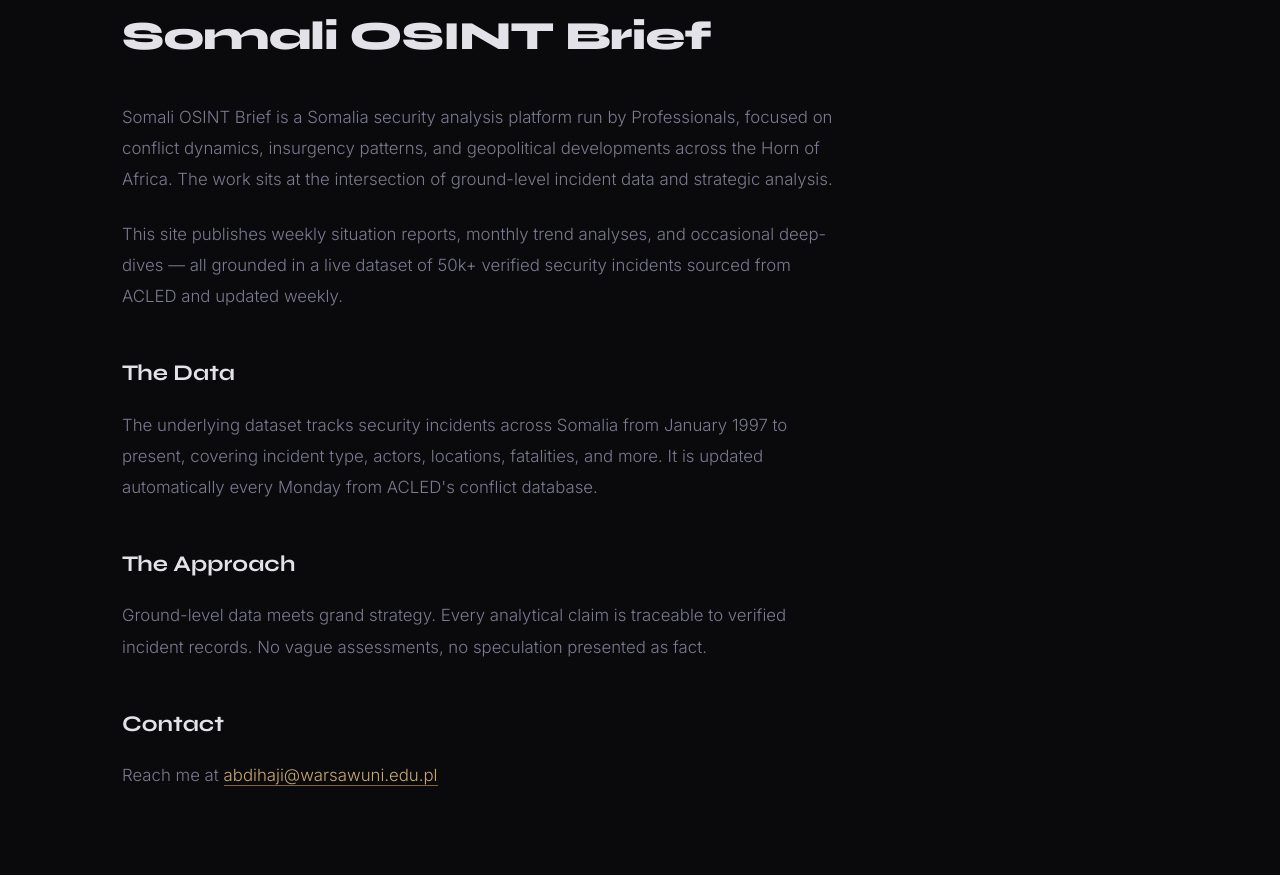
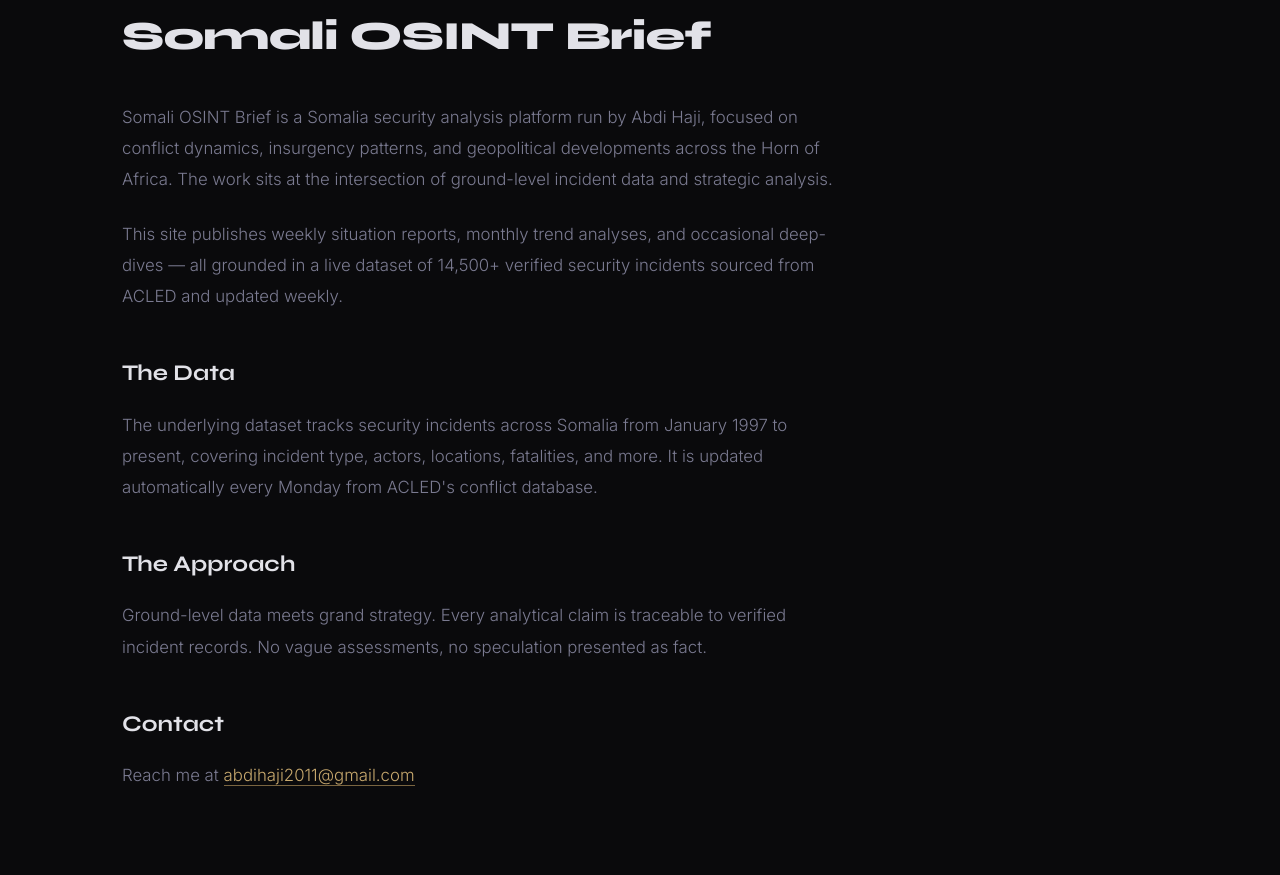
Before and after one commit to abdigh26/abdigh26.github.io, a Jekyll site: the page built from about.html, in a window 1280 px wide and 1213 px high. Shown: the part 162-1037 px from the top of the window. Built offline with Jekyll 4.4.1, drawn with Linux system fonts in a browser that asks for light colours.

Commit message:
Update about.html

```diff
--- a/about.html
+++ b/about.html
@@ -9,9 +8,9 @@
   <h1 style="font-family: var(--font-display); font-weight: 800; font-size: 2.5rem; margin-bottom: 2rem; letter-spacing: -0.02em;">Somali OSINT Brief</h1>
 
   <div class="post-body">
-    <p>Somali OSINT Brief is a Somalia security analysis platform run by Professionals, focused on conflict dynamics, insurgency patterns, and geopolitical developments across the Horn of Africa. The work sits at the intersection of ground-level incident data and strategic analysis.</p>
+    <p>Somali OSINT Brief is a Somalia security analysis platform run by Abdi Haji, focused on conflict dynamics, insurgency patterns, and geopolitical developments across the Horn of Africa. The work sits at the intersection of ground-level incident data and strategic analysis.</p>
 
-    <p>This site publishes weekly situation reports, monthly trend analyses, and occasional deep-dives — all grounded in a live dataset of 50k+ verified security incidents sourced from ACLED and updated weekly.</p>
+    <p>This site publishes weekly situation reports, monthly trend analyses, and occasional deep-dives — all grounded in a live dataset of 14,500+ verified security incidents sourced from ACLED and updated weekly.</p>
 
     <h2>The Data</h2>
     <p>The underlying dataset tracks security incidents across Somalia from January 1997 to present, covering incident type, actors, locations, fatalities, and more. It is updated automatically every Monday from ACLED's conflict database.</p>
@@ -20,6 +19,6 @@
     <p>Ground-level data meets grand strategy. Every analytical claim is traceable to verified incident records. No vague assessments, no speculation presented as fact.</p>
 
     <h2>Contact</h2>
-    <p>Reach me at <a href="mailto:abdihaji@warsawuni.edu.pl">abdihaji@warsawuni.edu.pl</a></p>
+    <p>Reach me at <a href="mailto:abdihaji2011@gmail.com">abdihaji2011@gmail.com</a></p>
   </div>
 </div>
```
Also changed, not shown: other parts of about.html (+0 -1 lines).
